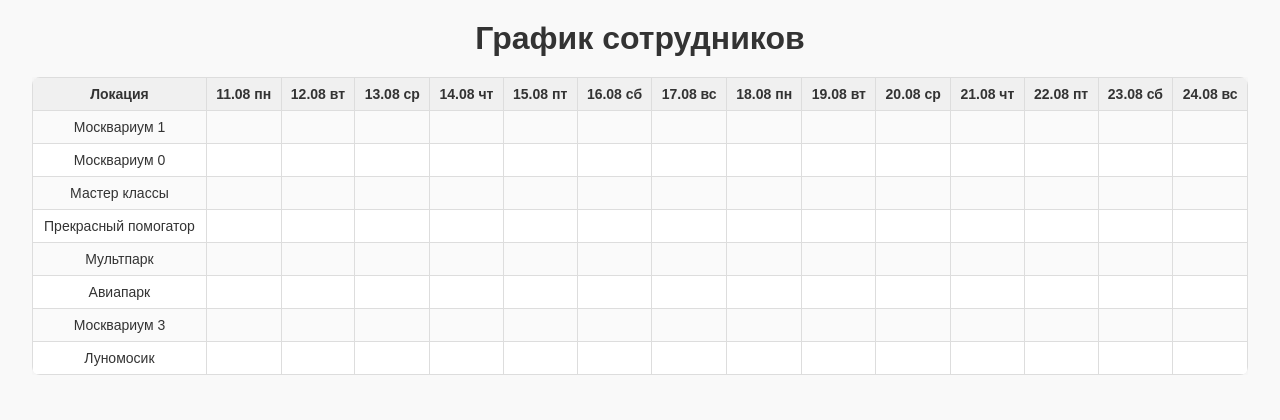
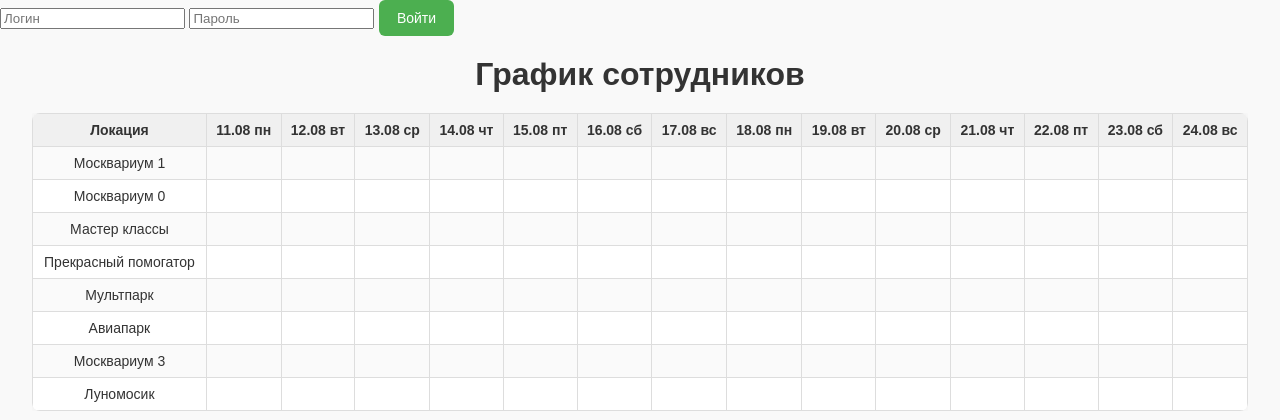
Before and after one commit to chernmary/scheduler, a FastAPI app: page /schedule in a window 1280 px wide. Shown: the top 420 px of the page. Run offline with FastAPI, Linux system fonts and the light colour scheme; data comes from the database, SQL or seed files in the repository; data that the repository does not hold is empty.

Commit message:
Update schedule.html

```diff
--- a/app/templates/schedule.html
+++ b/app/templates/schedule.html
@@ -6,6 +6,21 @@
     <link rel="stylesheet" href="/static/css/schedule.css">
 </head>
 <body>
+    <!-- Форма входа -->
+    <div class="login-container">
+        {% if not is_admin %}
+        <form method="post" action="/login">
+            <input type="text" name="username" placeholder="Логин">
+            <input type="password" name="password" placeholder="Пароль">
+            <button type="submit">Войти</button>
+        </form>
+        {% else %}
+        <form method="post" action="/logout">
+            <button type="submit">Выйти</button>
+        </form>
+        {% endif %}
+    </div>
+
     <h1>График сотрудников</h1>
 
     <div class="table-wrapper">
```
